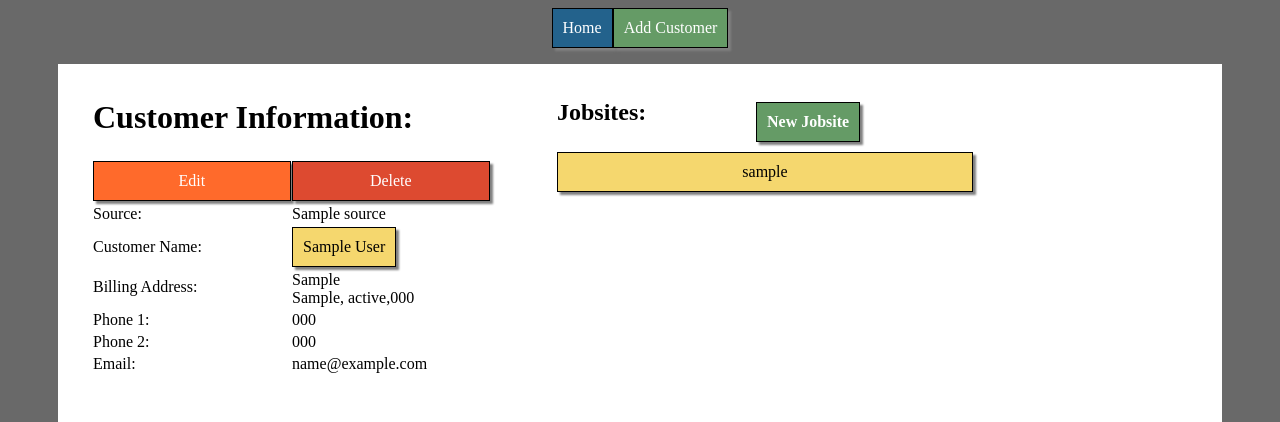
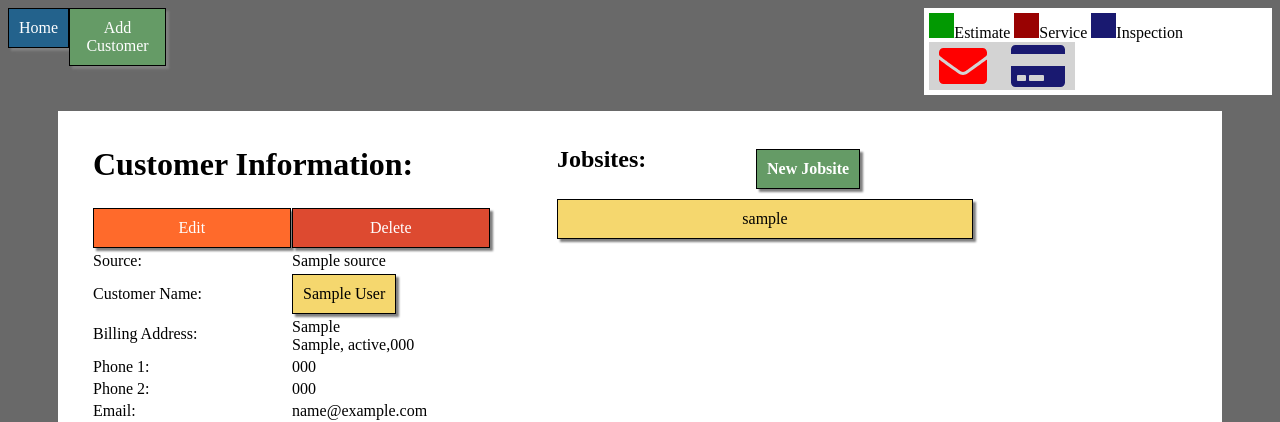
Before and after one commit to solvable/Alpha, a Django app: template templates/CRM/customer_detail.html in a window 1280 px wide. Shown: the top 422 px of the page. Run offline with Django 3.2, Linux system fonts and the light colour scheme; the template is opened without the code that fills it: most values are stand-ins (such as "Sample title", 1, 10 or a date in 2020); parts of the project's set-up code (start-up, migrations or seed data) failed here and were passed over; some libraries are stand-ins or nearby versions.

Commit message:
v.5 added some more styling, added pdf export, added docx export for contracts

```diff
--- a/CRM/static/CRM/stylesheet.css
+++ b/CRM/static/CRM/stylesheet.css
@@ -25,9 +25,7 @@
         background-color: dimgray;
     }
     .index-container{
-        display:flex;
-        flex-wrap: nowrap;
-
+        display: flex;
         }
 
     .content-container{
@@ -180,26 +178,46 @@
 
 
     .open_tickets{
-        /*display: flex;*/
-        flex:10;
-        order:1;
-        /*flex-direction:column;*/
+        flex-wrap: wrap;
+        margin:10px;
     }
 
     .latest_customers{
-        /*display: flex;*/
-        flex:1;
-        order:2;
-        /*flex-direction: column;*/
+        flex-wrap: wrap;
+        width: 10%;
+        order: 2;
+        margin:10px;
 
+    }
+    .open_tickets .btn {
+        width:15%;
+        height:auto;
+        order:1;
+    }
+
+    .linkbox{
+        display:inline-block;
+
+        order:3;
+        background-color:lightgray;
+    }
+    .linkbox a{
+        margin-left:10px;
+        margin-right:10px;
+        color:red;
+    }
+
+    .box{
+        display: inline-block;
+        width:25px;
+        height:25px;
+    }
+    .legend{
+        background-color: white;
+        margin-left:60%;
+        padding:5px;
     }
 
 
-    /*.linkbox{*/
-        /*float:right;*/
-        /*width:20%;*/
-        /*position:fixed;*/
-
-    /*}*/
 
 }
--- a/CRM/views.py
+++ b/CRM/views.py
@@ -195,9 +195,9 @@
 class IndexView(generic.ListView):
     model = Ticket
     template_name = 'CRM/index.html'
+    open_tickets = Ticket.objects.filter(completed=False)[:]
 
-    latest_tickets = Ticket.objects.order_by('-created')[:10]
-    open_tickets = Ticket.objects.filter(completed=False)
+    latest_tickets = Ticket.objects.order_by('-created')[:5]
 
     def get_context_data(self, **kwargs):
         context = super().get_context_data(**kwargs)
--- a/templates/CRM/base.html
+++ b/templates/CRM/base.html
@@ -4,6 +4,8 @@
     <head>
 <script src="https://ajax.googleapis.com/ajax/libs/jquery/3.3.1/jquery.min.js"></script>
 <link rel="stylesheet" href="{% static 'CRM/stylesheet.css' %}"></link>
+<script defer src="https://use.fontawesome.com/releases/v5.0.9/js/all.js" integrity="sha384-8iPTk2s/jMVj81dnzb/iFR2sdA7u06vHJyyLlAd4snFpCl/SnyUjRrbdJsw1pGIl" crossorigin="anonymous"></script>
+
 
 
     </head>
@@ -12,6 +14,20 @@
             <div class="top-menu">
                 <a href="{% url 'index' %}" ><div class="btn blue">Home</div></a>
                 <a href ="{% url 'customer_create' %}"> <div  class="btn green">Add Customer</div></a>
+                <div class="legend">
+                <div class="lead box"></div>Estimate
+                <div class="service box"></div>Service
+                <div class="inspection box "></div>Inspection
+
+                                        <div class="linkbox">
+        <a href="http://www.gmail.com"><i class="fa fa-envelope fa-3x" style="color:red;" aria-hidden="true"></i></a>
+        <a href="http://www.authorize.net"><i class="fa fa-credit-card fa-3x" style="color:midnightblue;" aria-hidden="true"></i></a>
+
+    </div>
+                    </div>
+
+
+
             </div>
 
             <div class="content-container">
```
Also changed, not shown: templates/CRM/index.html (+63 -9 lines), db.sqlite3.
